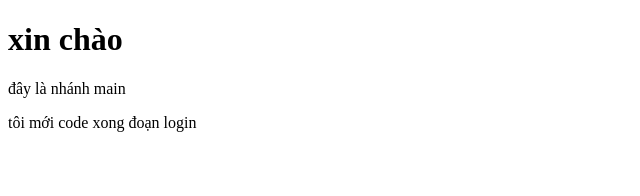
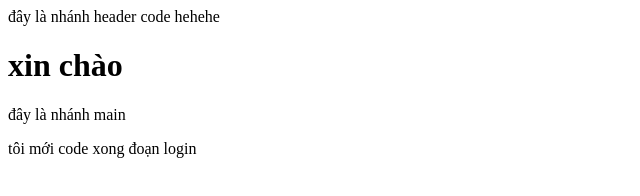
Before and after one commit to DUNGTRAILE/git-demo, a plain HTML site: page index.html in a window 1280 px wide. Shown: the whole page, without its empty margins (0-640 px from the left). Drawn offline with Linux system fonts and the light colour scheme.

Commit message:
nhánh header đã hoàn thành

```diff
--- a/index.html
+++ b/index.html
@@ -6,6 +6,7 @@
     <title>Document</title>
 </head>
 <body>
+    <div class="header">đây là nhánh header code hehehe</div>
     <h1>xin chào</h1>
     <p>đây là nhánh main</p>
     <p>tôi mới code xong đoạn login</p>
```
